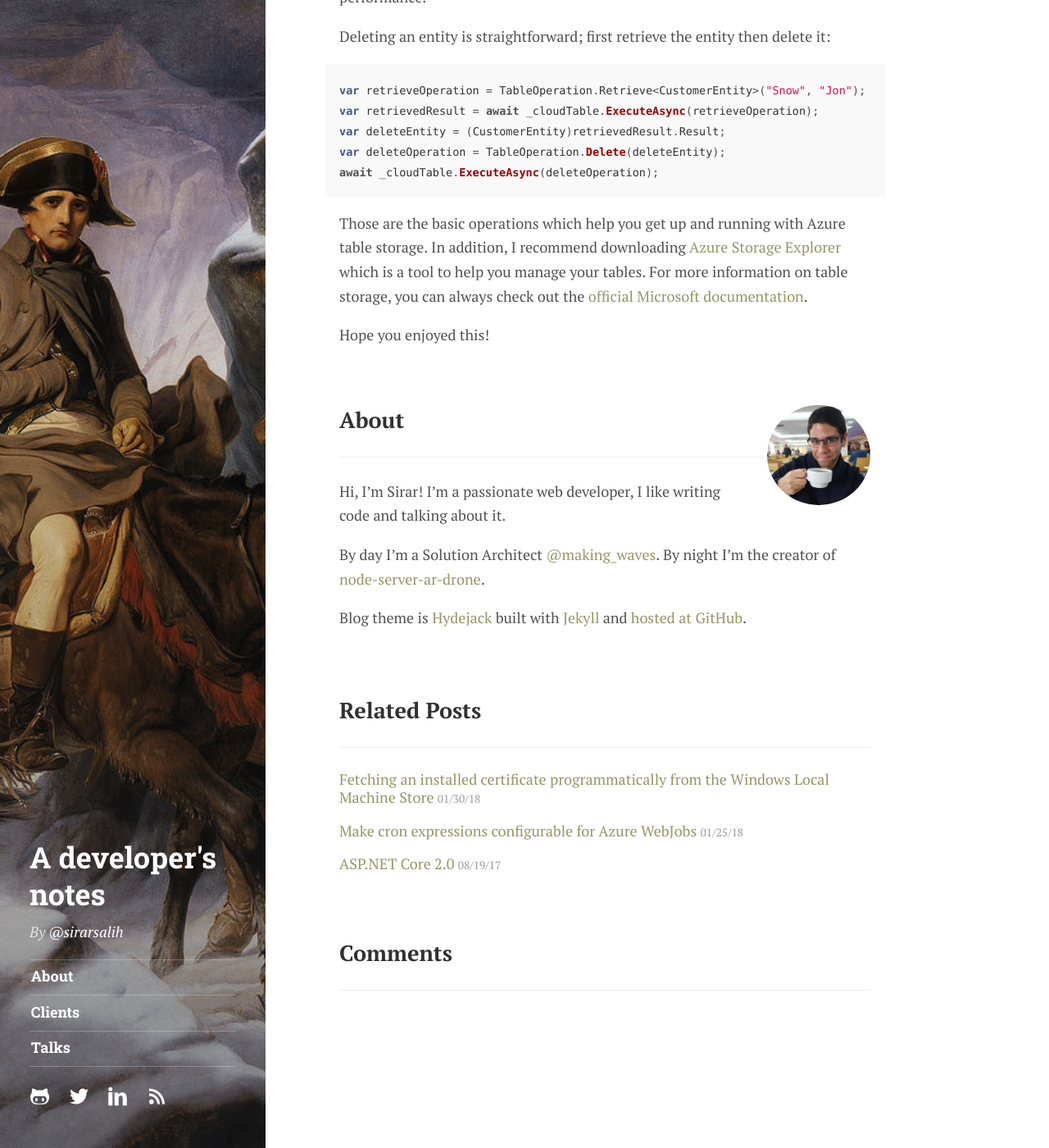
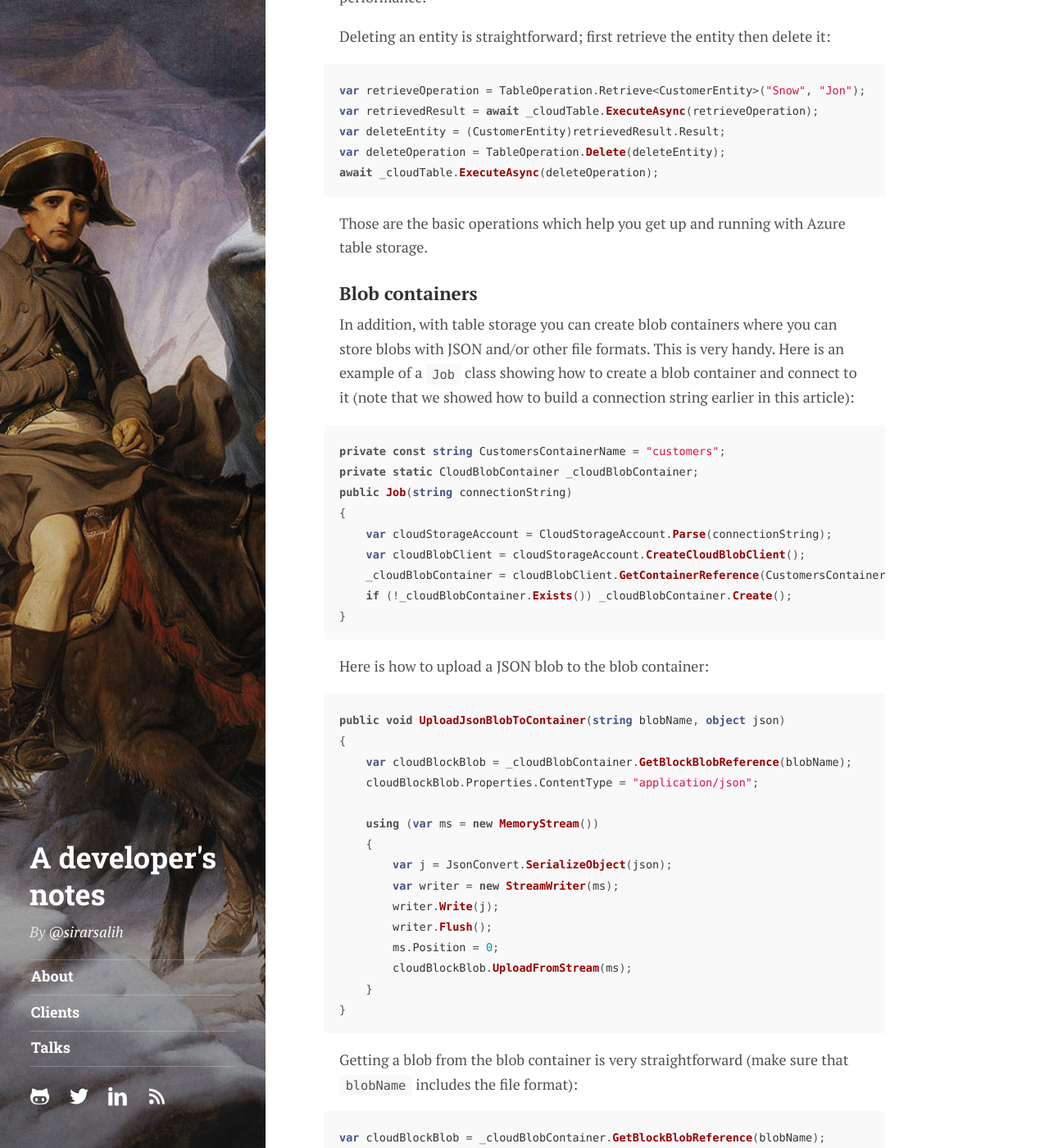
Before and after one commit to sirarsalih/sirarsalih.github.io, a Jekyll site: the page built from _posts/2017-11-16-playing-around-with-azure-table-storage.md, in a window 1280 px wide and 1400 px high, scrolled down 2846 px. Shown: the whole window at 82% size. Built offline with Jekyll 4.4.1, drawn with Linux system fonts in a browser that asks for light colours; comment, search, counter and statistics services are not loaded; some of the changed text lies outside the part shown.

Commit message:
Update post with blob containers.

````diff
--- a/_posts/2017-11-16-playing-around-with-azure-table-storage.md
+++ b/_posts/2017-11-16-playing-around-with-azure-table-storage.md
@@ -101,6 +101,57 @@ var deleteOperation = TableOperation.Delete(deleteEntity);
 await _cloudTable.ExecuteAsync(deleteOperation);
 ```
 
-Those are the basic operations which help you get up and running with Azure table storage. In addition, I recommend downloading [Azure Storage Explorer](https://azure.microsoft.com/en-us/features/storage-explorer/) which is a tool to help you manage your tables. For more information on table storage, you can always check out the [official Microsoft documentation](https://docs.microsoft.com/en-us/azure/cosmos-db/table-storage-how-to-use-dotnet).
+Those are the basic operations which help you get up and running with Azure table storage.
+
+### Blob containers
+
+In addition, with table storage you can create blob containers where you can store blobs with JSON and/or other file formats. This is very handy. Here is an example of a <code>Job</code> class showing how to create a blob container and connect to it (note that we showed how to build a connection string earlier in this article):
+
+```csharp
+private const string CustomersContainerName = "customers";
+private static CloudBlobContainer _cloudBlobContainer;
+public Job(string connectionString)
+{
+    var cloudStorageAccount = CloudStorageAccount.Parse(connectionString);
+    var cloudBlobClient = cloudStorageAccount.CreateCloudBlobClient();
+    _cloudBlobContainer = cloudBlobClient.GetContainerReference(CustomersContainerName);
+    if (!_cloudBlobContainer.Exists()) _cloudBlobContainer.Create();
+}
+```
+
+Here is how to upload a JSON blob to the blob container:
+
+```csharp
+public void UploadJsonBlobToContainer(string blobName, object json)
+{
+    var cloudBlockBlob = _cloudBlobContainer.GetBlockBlobReference(blobName);
+    cloudBlockBlob.Properties.ContentType = "application/json";
+
+    using (var ms = new MemoryStream())
+    {
+        var j = JsonConvert.SerializeObject(json);
+        var writer = new StreamWriter(ms);
+        writer.Write(j);
+        writer.Flush();
+        ms.Position = 0;
+        cloudBlockBlob.UploadFromStream(ms);
+    }
+}
+```
+
+Getting a blob from the blob container is very straightforward (make sure that <code>blobName</code> includes the file format):
+
+```csharp
+var cloudBlockBlob = _cloudBlobContainer.GetBlockBlobReference(blobName);
+```
+
+And finally, here is how to delete a blob from the blob container; first retrieve the blob then delete it (again, make sure that <code>blobName</code> includes the file format):
+
+```csharp
+var cloudBlockBlob = _cloudBlobContainer.GetBlockBlobReference(blobName);
+await cloudBlockBlob.DeleteIfExistsAsync();
+```
+
+I recommend downloading [Azure Storage Explorer](https://azure.microsoft.com/en-us/features/storage-explorer/) which is a tool to help you manage your tables. For more information on table storage, you can always check out the [official Microsoft documentation](https://docs.microsoft.com/en-us/azure/cosmos-db/table-storage-how-to-use-dotnet).
 
 Hope you enjoyed this!
````
